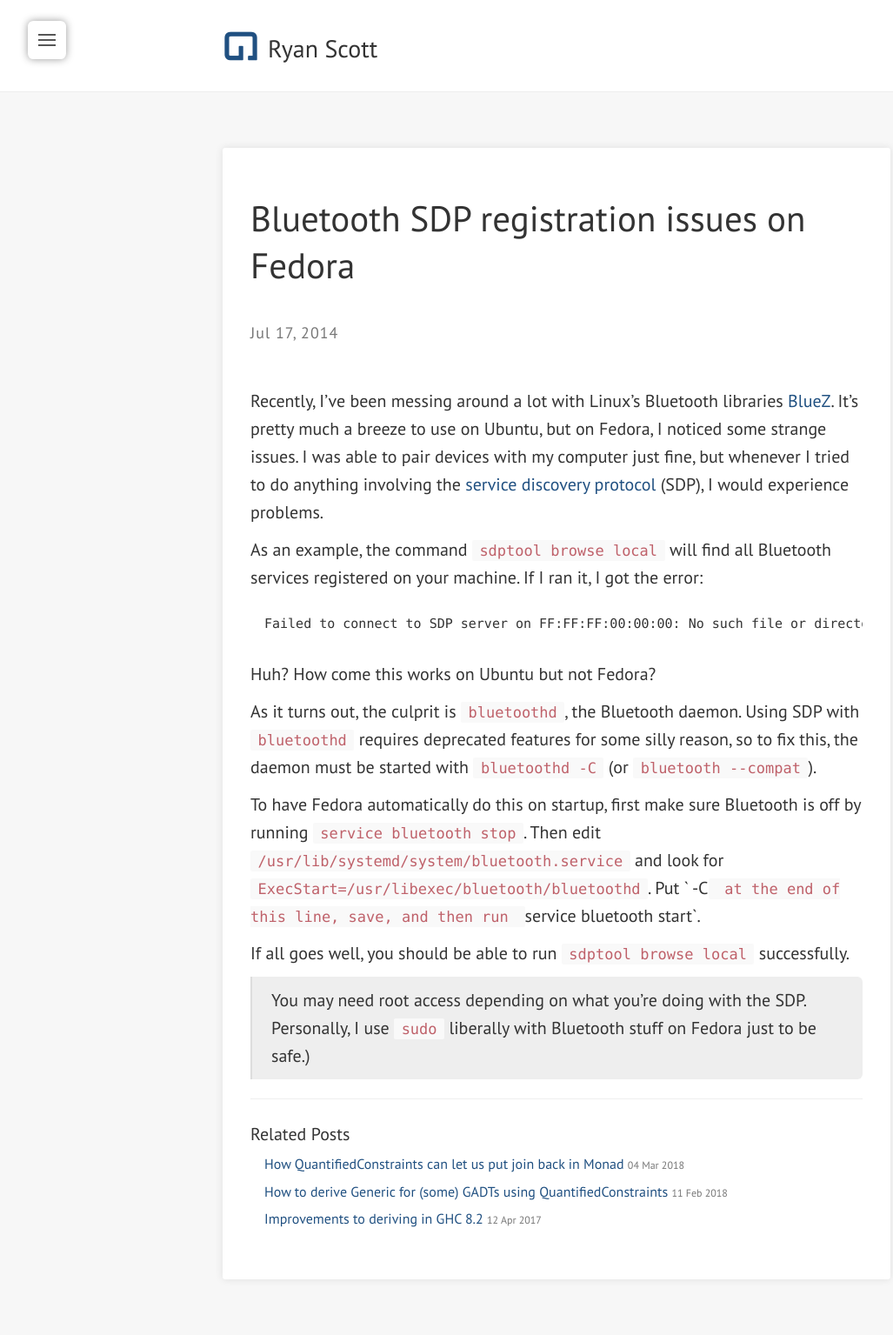
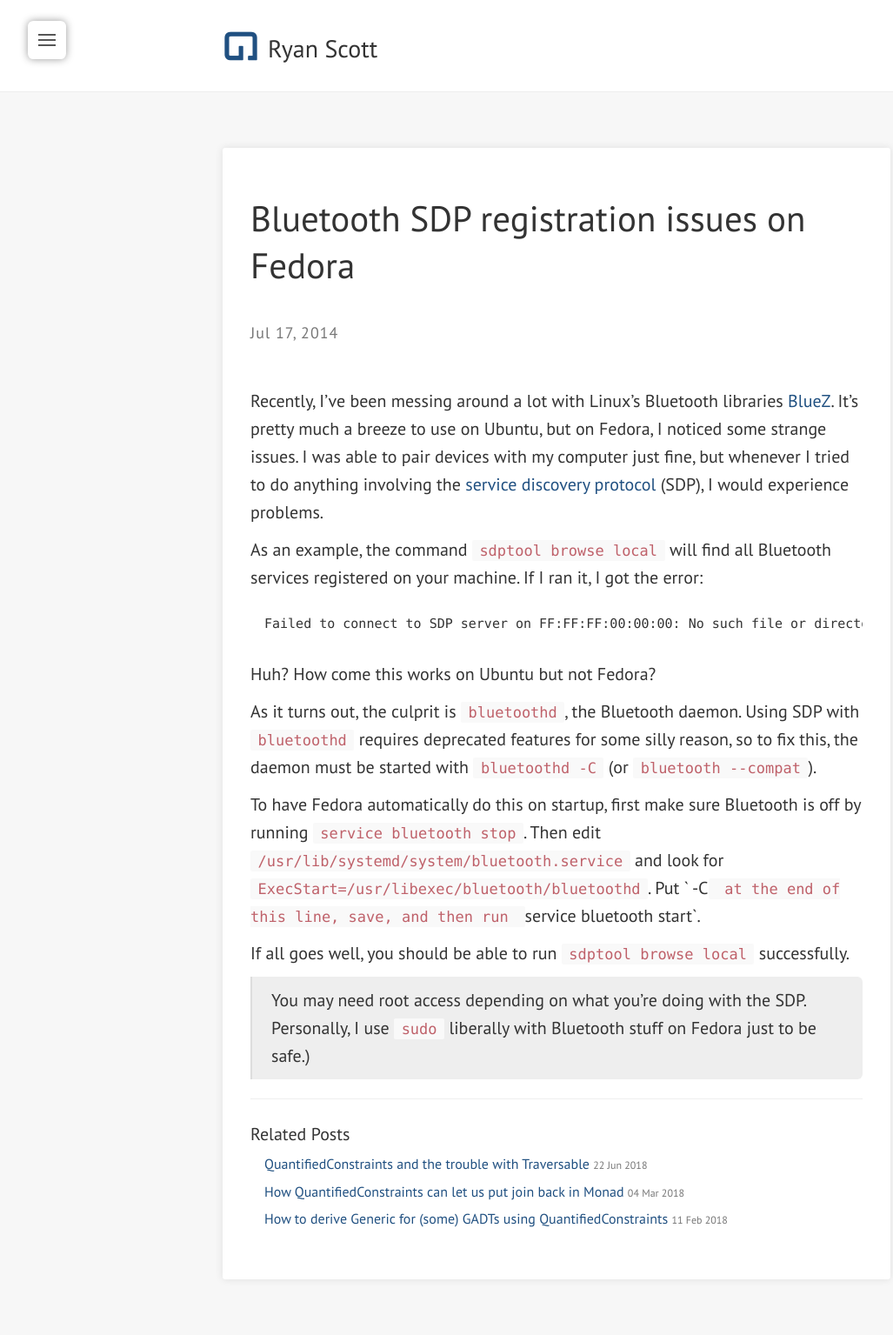
Before and after one commit to RyanGlScott/RyanGlScott.github.io, a Jekyll site: the page built from _posts/2014-07-17-bluetooth-sdp-on-fedora.md, in a window 1280 px wide. Shown: the whole page at 87% size, without its empty margins (0-1027 px from the left). Built offline with Jekyll 4.4.1, drawn with Linux system fonts in a browser that asks for light colours; nearby versions of some CDN libraries; some of the changed lines change nothing that is shown.

Commit message:
Next blog post

```diff
--- /dev/null
+++ b/_posts/2018-06-22-quantifiedconstraints-and-the-trouble-with-traversable.md
@@ -0,0 +1,372 @@
+---
+layout: post
+title: QuantifiedConstraints and the trouble with Traversable
+---
+
+_This is the third part in my series of practical applications of the
+`QuantifiedConstraints` extension. See also
+[part 1](../../../../2018/02/11/how-to-derive-generic-for-some-gadts)
+and
+[part 2](../../../../2018/03/04/how-quantifiedconstraints-can-let-us-put-join-back-in-monad)._
+
+_In particular, I will be referencing many concepts that were introduced in
+[part 2](../../../../2018/03/04/how-quantifiedconstraints-can-let-us-put-join-back-in-monad),
+so if you haven't read that post yet, go read it before proceeding further!_
+
+In my
+[last blog post](2018/03/04/how-quantifiedconstraints-can-let-us-put-join-back-in-monad),
+I explored how the upcoming `QuantifiedConstraints` language extension let us derive
+a hypothetical version of `Monad` which includes the `join` function using
+`GeneralizedNewtypeDeriving` (GND). The key trick in that post is the use of quantified
+constraints of the form:
+
+{% highlight haskell %}
+type Representational1 m = forall a b. Coercible a b => Coercible (m a) (m b)
+{% endhighlight %}
+
+Which states that `m a` and `m b` are representationally equal (i.e., they can be
+converted from one to the other using the `coerce` function) for any types `a` and
+`b` such that `a` and `b` are representationally equal. In other words, a
+`Representational1 m` constraint represents the idea that `m`'s argument
+can be used at a representational role (a fact which is not expressible
+through the `RoleAnnotations` syntax).
+
+In this post, I will explore more applications of this `Representational1`
+trick. In particular, I will show how `Representational1` lets us derive
+two more classes in the `base` library using GND, which would be impossible
+without the use of `QuantifiedConstraints`. One of these classes, `Traversable`,
+will prove to be challenging to derive without making some sort of
+backwards-incompatible change, but I will demonstrate a way to work
+around that issue.
+
+# GND-incompatible classes in `base`
+
+`Monad`-plus-`join` wasn't the only class that gave the role system fits.
+To my knowledge, there were two other packages from `base` that could no longer
+be derived with GND once it switched from using
+`unsafeCoerce` to `coerce`:
+
+* `ArrowApply`
+* `Traversable`
+
+Let's look at each of these in more detail.
+
+## `ArrowApply`
+
+The less interesting case is `ArrowApply`:
+
+{% highlight haskell %}
+class Arrow a => ArrowApply a where
+  app :: a (a b c, b) c
+{% endhighlight %}
+
+Notice the similarity between the type of `app` and the return type of `join`,
+which is `m (m a)`. Both types feature a distinctive,
+nested-type-variable application structure. In the case of `join`, it's the variable
+`m` that's applied in a nested fashion, and for `app`, it's the type variable `a`.
+Just as `join` caused problems for `WrappedMonad`, `app` caused problems for a
+wrapper newtype defined in the
+[`acme-schoenfinkel`](http://hackage.haskell.org/package/acme-schoenfinkel) package [[^1]]:
+
+{% highlight haskell %}
+newtype WrappedSchoenfinkel cat a b
+  = WrappedSchoenfinkel { unwrapSchoenfinkel :: cat a b }
+  deriving (Category, Arrow, ArrowApply)
+{% endhighlight %}
+
+The derived `ArrowApply` instance no longer typechecked once GND switched to `coerce`,
+as the typechecker could not conclude that the following two types
+were representationally equal:
+
+* `cat (WrappedSchoenfinkel cat a b, a) b`
+* `cat (                    cat a b, a) b`
+
+Luckily, the fix for this is relatively straightforward.
+We simply need to use `QuantifiedConstraints` to require that a type constructor that
+takes two arguments should be representationally roled in its first argument:
+
+{% highlight haskell %}
+type RepresentationalInFirstArg c =
+  (forall a1 a2 b1 b2. Coercible a1 b1
+                    => Coercible (c a1 a2) (c b1 b2) :: Constraint)
+{% endhighlight %}
+
+Equipped with this constraint, the derived `ArrowApply` instance for
+`WrappedSchoenfinkel` becomes:
+
+{% highlight haskell %}
+instance (ArrowApply cat, RepresentationalInFirstArg cat)
+    => ArrowApply (WrappedSchoenfinkel cat) where
+  app :: forall a b. WrappedSchoenfinkel cat (WrappedSchoenfinkel cat a b, a) b
+  app = coerce (app :: cat (cat a b, a) b)
+{% endhighlight %}
+
+Ta-da! This goes to show that even Acme libraries can provide interesting blog post material.
+
+## `Traversable`
+
+A more intriguing example of breakage comes in the form of the well known `Traversable` class:
+
+{% highlight haskell %}
+class (Functor t, Foldable t) => Traversable t where
+  traverse :: Applicative f => (a -> f b) -> t a -> f (t b)
+{% endhighlight %}
+
+Like `join` and `app`, the return type of `traverse`, `f (t b)`, has an interesting nesting
+structure. If we were to attempt to derive an instance of `Traversable` for
+a higher-kinded newtype of a certain shape, such as in the following example:
+
+{% highlight haskell %}
+newtype WrappedTraversable t a
+  = WrapTraversable { unwrapTraversable :: t a }
+  deriving newtype Traversable
+{% endhighlight %}
+
+Then GHC's typechecker would be profoundly unhappy. This time, it would complain that
+it is unable to conclude that the following types are representationally equal:
+
+* `f (t b)`
+* `f (WrappedTraversable t b)`
+
+Unlike the `WrappedSchoenfinkel` breakage, which went unnoticed for some time due to
+its relative obscurity, this `WrappedTraversable` breakage was observed while the patch
+to make GND use `coerce` was being written. The author of said patch worked around the
+issue by forcing `deriving Traversable` for newtypes to use the
+`DeriveTraversable` algorithm instead of GND. That workaround is still in place today
+in GHC. In fact, the only way I was able to convince GHC to use GND to derive `Traversable`
+in the example above was by using an explicit `newtype`
+[deriving strategy](https://downloads.haskell.org/~ghc/8.4.3/docs/html/users_guide/glasgow_exts.html?highlight=derivingstrategies#extension-DerivingStrategies)
+keyword!
+
+Well, now that we know GND'ing `Traversable` is broken, can we fix it using the
+technique we employed for `Monad`-plus-`join` and `ArrowApply`? It's tempting to
+think that we can simply write:
+
+{% highlight haskell %}
+instance (Traversable t, Representational1 f)
+    => Traversable (WrappedTraversable t) where
+  traverse :: Applicative f => (a -> f b) -> WrappedTraversable t a
+                            -> f (WrappedTraversable t b)
+  traverse = coerce (traverse :: (a -> f b) -> t a -> f (t b))
+{% endhighlight %}
+
+But GHC will reject this. Why? Because the `Representational f` constraint in the
+instance context is a lie. The `f` that appears in the type signature of `traverse`
+is actually bound by the method itself, and not in the instance head. If we used
+explicit `forall` syntax, the above instance would be:
+
+{% highlight haskell %}
+instance forall t f.
+      (Traversable t, Representational1 f)
+    => Traversable (WrappedTraversable t) where
+  traverse :: forall f a b.
+              Applicative f => (a -> f b) -> WrappedTraversable t a
+                            -> f (WrappedTraversable t b)
+  traverse = coerce (traverse :: (a -> f b) -> t a -> f (t b))
+{% endhighlight %}
+
+Now it is more evident that the `f` bound in the type signature of `traverse` is
+shadowing the `f` bound by the instance head, which means that the
+`Representational f` constraint
+in the instance context is referring to the wrong `f`.
+In fact, there's no way we can possibly refer to the _right_ `f` within
+the instance context. Bummer.
+
+This poses an interesting question: what other ways can we tweak things such that
+we can impose a `Representational1` constraint on the `f` in `traverse`?
+Here are three possible suggestions, in decreasing order of
+boldness:
+
+### (a) Make `Representational1` a superclass of `Functor`
+
+In the type of `traverse`, `f` is constrained to be `Applicative`, which
+has `Functor` as a superclass. An interesting question one can ask is: should
+every `Functor` also be `Representational1`? In other words, if `f` is a `Functor`,
+and you know that `Coercible a b` holds for some types `a` and `b`, can you
+conclude that `Coercible (f a) (f b)` holds?
+
+I will claim that the answer to this question is "yes", provided that you have
+a law-abiding `Functor`. As a very hand-wavey proof, we can write both halves of the
+isomorphism that `Coercible (f a) (f b)` induces:
+
+{% highlight haskell %}
+to :: (Coercible a b, Functor f) => f a -> f b
+to = fmap coerce
+
+from :: (Coercible a b, Functor f) => f b -> f a
+from = fmap coerce
+{% endhighlight %}
+
+For assurance that `to` and `from` are no-ops at runtime, we can appeal to a `Functor`
+law: `fmap id = id`. If we use some fast-and-loose reasoning and claim that `coerce`
+is morally equivalent to `id`, then we have that `fmap coerce = coerce`, which
+means that `to` and `from` can also be implemented as:
+
+{% highlight haskell %}
+to   = coerce -- No-ops,
+from = coerce -- as desired
+{% endhighlight %}
+
+OK, that's enough hand-waving.
+
+In any case, one might
+find it appealing to make `Representational1` a superclass of `Functor`. The
+immediate benefit of doing this is that we can now `coerce` underneath any
+`Functor`. In particular, this means that if we used GND to produce a `Traversable`
+instance for `WrappedTraversable` like so:
+
+{% highlight haskell %}
+instance Traversable t => Traversable (WrappedTraversable t) where
+  traverse :: Applicative f => (a -> f b) -> WrappedTraversable t a
+                            -> f (WrappedTraversable t b)
+  traverse = coerce (traverse :: (a -> f b) -> t a -> f (t b))
+{% endhighlight %}
+
+Then it typechecks without any additional fuss! We don't even have
+to change anything about the `Traversable` class or GND, as GHC simply
+discovers a `Representational1 f` constraint by expanding
+`Applicative f`'s superclass constraints.
+
+What are the downsides of this approach? The obvious one is that it requires
+changing `Functor`—a Haskell98 mainstay whose definition has stood unchanged
+for many years—to impose a superclass constraint which makes use of an extremely recent GHC
+extension. Changing such an important class in `base` is likely to met with
+a healthy amount of skepticism, which is why I haven't seriously entertained
+the idea of proposing that this be done.
+
+Another, more surprising consequence of this change is that there would be
+`Functor` instances in the wild that would no longer typecheck. For instance,
+consider
+[this example](https://github.com/ekmett/bifunctors/blob/ffc6b5c0a7fe8f3e1c3603e54a4025f06d7bcfba/src/Data/Biapplicative.hs#L212-L222)
+from the `bifunctors` library:
+
+{% highlight haskell %}
+data Mag a b t where
+  Map :: (x -> t) -> Mag a b x -> Mag a b t
+  One :: a -> Mag a b b
+
+instance Functor (Mag a b) where
+  fmap = Map
+{% endhighlight %}
+
+If `Representational1` were a superclass of `Functor`, then this code would
+implode. That's because `Mag` is a GADT that constrains its last type parameter
+to be nominally roled (due to the equality occurring in the `One` constructor's
+return type). In other words, one can never `coerce` from `Mag a b t1` to
+`Mag a b t2`, so a `Representational1 (Mag a b)` constraint is never satisfiable.
+
+There is a silver lining to this breakage, however. If you look closely, you'll
+notice that the `Functor (Mag a b)` instance is not law-abiding, since
+`fmap id /= id`! To my knowledge, the only other examples of `Functor` instances
+that a `Representational1` superclass prevents would also break the `Functor` laws
+in a similar fashion. It doesn't rule out all such lawbreakers, but it does catch
+a good number of them in a clever way.
+
+### (b) Replace `traverse` with something else
+
+Hm, perhaps changing `Functor` is too rash of an idea. Surely folks would
+be alright with only making breaking changes to `Traversable`?
+...OK, probably not. But
+let's consider what we could do if that _were_ an option.
+
+One thing we could do is throw out the `traverse` method entirely [[^2]]
+and replace it with a counterpart that's more amenable to GND. If we
+want something that closely resembles `traverse`, we can use the following:
+
+{% highlight haskell %}
+  traverseRep :: (Applicative f, Representational1 f)
+              => (a -> f b) -> t a -> f (t b)
+{% endhighlight %}
+
+`traverseRep` is exactly `traverse` with an additional `Representational1 f`
+constraint. This ensures that one can `coerce` into `f`'s argument without
+needing to change anything about the `Functor` (or `Applicative`) class
+itself.
+
+Alternatively, if you want a variant that doesn't involve `Representational1`
+at all, you can use
+[this invention](https://ghc.haskell.org/trac/ghc/ticket/13153)
+of David Feuer's:
+
+{% highlight haskell %}
+  mapTraverse :: Applicative f
+              => (t b -> r) -> (a -> f b) -> t a -> f r
+  -- mapTraverse p f xs = p <$> traverse f xs
+{% endhighlight %}
+
+`mapTraverse` is quite GND-friendly, since no type mentioning `t` ever appears
+underneath an application of `f`.
+
+### (c) Add an additional method to `Traversable`
+
+As a middle ground between not changing anything and making breaking changes,
+what if we could make `Traversable` benefit from GND without needing to resort
+to backwards-incompatible shenanigans? I believe it is possible to have our
+cake and eat it, too.
+
+Instead of changing the `traverse` method, I propose to simply add another
+method alongside it:
+
+{% highlight haskell %}
+class (Functor t, Foldable t) => Traversable t where
+  traverse :: Applicative f => (a -> f b) -> t a -> f (t b)
+
+  traverseRep :: (Applicative f, Representational1 f)
+              => (a -> f b) -> t a -> f (t b)
+  traverseRep = traverse
+{% endhighlight %}
+
+I've chosen `traverseRep` due to its similarity to `traverse`, although we
+could just as well have picked `mapTraverse` or some other variant thereof.
+
+Since `Traversable` still has `traverse`, we can't directly use GND to derive
+an instance of it for `WrappedTraversable`. But as an alternative, what if we
+trained `DeriveTraversable` to be smarter with respect to newtypes? That is,
+have `DeriveTraversable` emit the code that it normally does for non-newtypes,
+but if we're using `DeriveTraversable` on a newtype, then in addition to generating
+the usual code for `traverse`, _also_ generate an
+implementation of `traverseRep` that uses `coerce`.
+
+To demonstrate this proposed technique, here is the code that I would imagine
+`DeriveTraversable` producing for an instance for `WrappedTraversable`:
+
+{% highlight haskell %}
+instance Traversable t => Traversable (WrappedTraversable t) where
+  traverse :: forall f a b. Applicative f
+           => (a -> f b) -> WrappedTraversable t a -> f (WrappedTraversable t b)
+  traverse f (WrapTraversable ta) = WrapTraversable <$> traverse f ta
+
+  traverseRep :: forall f a b. (Applicative f, Representational1 f)
+              => (a -> f b) -> WrappedTraversable t a -> f (WrappedTraversable t b)
+  traverseRep = coerce (traverseRep :: (a -> f b) -> t a -> f (t b))
+{% endhighlight %}
+
+The implementation for `traverse` is entirely standard `DeriveTraversable` fare,
+but the `traverseRep` bit is new. The implementation for `traverseRep` is what
+GND would have produced, except that we've taken special care to only use
+`coerce` in `traverseRep`, not `traverse` (since it wouldn't typecheck in the
+latter). In this way, we're bestowing some of GND's powers onto `DeriveTraversable`.
+
+This approach combines the best of both worlds, since now folks can reach for
+`traverseRep` if they want the most efficient version, and other folks who want
+to stick to Haskel98 can still use `traverse`.
+
+# Takeaways
+
+I've shown how `QuantifiedConstraints` opens the door to `coerce`-ing more things
+than ever before and taking GND to new heights. What's more, I've shown how we can
+do so in a way that minimizes breakage—or even avoids it entirely.
+
+Have we reached the end of all the cool tricks one can accomplish with
+`QuantifiedConstraints`? Of course not! Stay tuned for future blog posts in this
+series for more.
+
+-----
+
+[^1]: The `acme-schoenfinkel` package is one of the lesser known libraries authored by
+      the late Ertugrul Söylemez. This blog post is dedicated in his memory.
+
+[^2]: To be precise, we'd not only have to throw out the `traverse` method, but also
+      the `mapM`, `sequence`, and `sequenceA` methods, which all have a similar
+      flavor. But hey, if we're discussing crazy ideas that will probably never happen,
+      what is one more crazy idea going to hurt?
--- a/assets/css/main.scss
+++ b/assets/css/main.scss
@@ -707,3 +707,7 @@
   list-style-position: outside;
   margin-left: 1em;
 }
+
+li p {
+    display: inline;
+}
```
